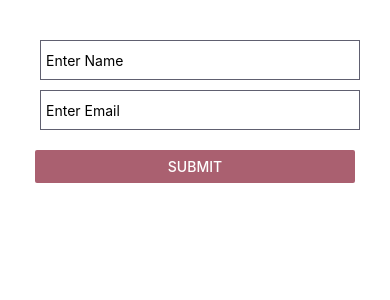
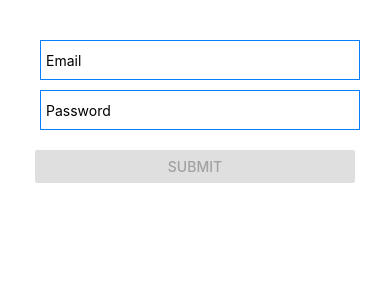
Before and after one commit to LagSeeN/ITE-439-Mobile-Device-Application-Development-React, a React Native app: screen / in a window 390 px wide. Shown: the top 300 px of the page. Built offline with nearby package versions, Linux system fonts and the light colour scheme.

Commit message:
add week6

```diff
--- a/App.js
+++ b/App.js
@@ -1,38 +1,127 @@
+// import React from 'react';
+// import {
+//   StyleSheet,
+//   Button,
+//   View,
+//   SafeAreaView,
+//   Text,
+//   Alert,
+// } from 'react-native';
+
+// const Separator = () => <View style={styles.separator} />;
+
+// const App = () => (
+//   <SafeAreaView style={styles.container}>
+//     <View>
+//       <Text style={styles.text}>
+//         The title and onPress handler are required. It is recommended to set
+//         accessibilityLabel to help make your app usable by everyone.
+//       </Text>
+//       <Button
+//         title="Press Me"
+//         onPress={() => Alert.alert('Alert', 'Simple Buton pressed')}
+//       />
+//     </View>
+//     <Separator />
+//     <View>
+//       <Text style={styles.text}>
+//         Adjust the color in a way that looks standard on each platform. On iOS,
+//         the color prop controls the color of the text. On Android, the color
+//         adjusts the background color of the button.
+//       </Text>
+//       <Button
+//         title="Press Me"
+//         color="#f194ff"
+//         onPress={() =>
+//           Alert.alert('Alert', 'Button with adjusted color pressed')
+//         }
+//       />
+//     </View>
+//     <Separator />
+//     <View>
+//       <Text style={styles.text}>
+//         All interaction for the component are disable.
+//       </Text>
+//       <Button title="Press Me" disabled />
+//     </View>
+//     <Separator />
+//     <View>
+//       <Text style={styles.text}>
+//         This layout strategy lets the title define the width of the button.
+//       </Text>
+//       <View style={styles.fixToText}>
+//         <Button
+//           title="LEFT BUTTON"
+//           onPress={() => Alert.alert('Alert', 'Left button pressed')}
+//         />
+//         <Button
+//           title="RIGHT BUTTON"
+//           onPress={() => Alert.alert('Alert', 'Right button pressed')}
+//         />
+//       </View>
+//     </View>
+//   </SafeAreaView>
+// );
+
+// const styles = StyleSheet.create({
+//   container: {
+//     flex: 1,
+//     justifyContent: 'center',
+//     marginHorizontal: 16,
+//   },
+//   separator: {
+//     marginVertical: 8,
+//     borderBottomColor: '#737373',
+//     borderBottomWidth: StyleSheet.hairlineWidth,
+//   },
+//   text: {
+//     textAlign: 'center',
+//     marginVertical: 8,
+//   },
+//   fixToText: {
+//     flexDirection: 'row',
+//     justifyContent: 'space-between',
+//   },
+// });
+// export default App;
+
+//////////////////////////////////////
+
 // import React, {Component} from 'react';
-// import {Text, StyleSheet, View, TextInput, Image} from 'react-native';
+// import {
+//   Text,
+//   StyleSheet,
+//   View,
+//   TouchableHighlight,
+//   TouchableNativeFeedback,
+//   TouchableOpacity,
+//   TouchableWithoutFeedback,
+// } from 'react-native';
 
 // export default class App extends Component {
+//   onPress() {}
+
 //   render() {
 //     return (
 //       <View style={styles.container}>
-//         <View style={styles.container}>
-//           <Image
-//             source={{
-//               uri:
-//                 'https://raw.githubusercontent.com/AboutReact/sampleresource/master/input_username.png',
-//             }}
-//             style={styles.ImageStlye}
-//           />
-//           <TextInput
-//             styles={{flex: 1}}
-//             placeholder="Enter your Name Here"
-//             underlineColorAndroid="tranparent"
-//           />
-//         </View>
-//         <View style={styles.container}>
-//           <Image
-//             source={{
-//               uri:
-//                 'https://raw.githubusercontent.com/AboutReact/sampleresource/master/input_phone.png',
-//             }}
-//             style={styles.ImageStlye}
-//           />
-//           <TextInput
-//             styles={{flex: 1}}
-//             placeholder="Enter your Mobile Here"
-//             underlineColorAndroid="tranparent"
-//           />
-//         </View>
+//         <TouchableNativeFeedback
+//           onPress={this.onPress}
+//           background={TouchableNativeFeedback.SelectableBackground()}>
+//           <View style={styles.button}>
+//             <Text> TouchableNativeFeedback (Only Android) </Text>
+//           </View>
+//         </TouchableNativeFeedback>
+//         <TouchableHighlight style={styles.button} onPress={this.onPress}>
+//           <Text>TouchableHighlight</Text>
+//         </TouchableHighlight>
+//         <TouchableOpacity style={styles.button} onPress={this.onPress}>
+//           <Text>TouchableOpacity</Text>
+//         </TouchableOpacity>
+//         <TouchableWithoutFeedback onPress={this.onPress}>
+//           <View style={styles.button}>
+//             <Text> TouchableWithoutFeedback </Text>
+//           </View>
+//         </TouchableWithoutFeedback>
 //       </View>
 //     );
 //   }
@@ -42,100 +131,151 @@
 //   container: {
 //     flex: 1,
 //     alignItems: 'center',
+//     marginTop: 50,
+//   },
+//   button: {
+//     alignItems: 'center',
+//     backgroundColor: '#DDDDDD',
+//     padding: 10,
+//     width: 300,
+//     margin: 16,
+//   },
+// });
+
+//////////////////////////////////////
+
+// import React from 'react';
+// import {
+//   StyleSheet,
+//   Button,
+//   View,
+//   SafeAreaView,
+//   Text,
+//   Alert,
+//   Image,
+//   TouchableOpacity,
+// } from 'react-native';
+
+// const Separator = () => <View style={styles.SeparatorLine} />;
+
+// const App = () => (
+//   <SafeAreaView style={styles.MainContainer}>
+//     <View>
+//       <TouchableOpacity style={styles.FacebookStyle}>
+//         <Image
+//           source={{
+//             uri:
+//               'https://raw.githubusercontent.com/AboutReact/sampleresource/master/facebook.png',
+//           }}
+//           style={styles.ImageIconStyle}
+//         />
+//         <Separator />
+//         <Text style={styles.TextStyle}>Login Using Facebook</Text>
+//       </TouchableOpacity>
+//       <TouchableOpacity style={styles.GooglePlusStyle}>
+//         <Image
+//           source={{
+//             uri:
+//               'https://raw.githubusercontent.com/AboutReact/sampleresource/master/google-plus.png',
+//           }}
+//           style={styles.ImageIconStyle}
+//         />
+//         <Separator />
+//         <Text style={styles.TextStyle}>Login Using Google Plus</Text>
+//       </TouchableOpacity>
+//     </View>
+//   </SafeAreaView>
+// );
+
+// const styles = StyleSheet.create({
+//   MainContainer: {
+//     flex: 1,
 //     justifyContent: 'center',
+//     alignItems: 'center',
 //     margin: 10,
 //   },
-//   SectionStyle: {
+//   GooglePlusStyle: {
 //     flexDirection: 'row',
-//     justifyContent: 'center',
-//     alignContent: 'center',
-//     backgroundColor: '#FFF',
+//     alignItems: 'center',
+//     backgroundColor: '#dc4e41',
 //     borderWidth: 0.5,
-//     borderColor: '#000',
+//     borderColor: '#fff',
 //     height: 40,
+//     width: 220,
 //     borderRadius: 5,
-//     margin: 10,
+//     margin: 5,
 //   },
-//   ImageStlye: {
+//   FacebookStyle: {
+//     flexDirection: 'row',
+//     alignItems: 'center',
+//     backgroundColor: '#485a96',
+//     borderWidth: 0.5,
+//     borderColor: '#fff',
+//     height: 40,
+//     width: 220,
+//     borderRadius: 5,
+//     margin: 5,
+//   },
+//   ImageIconStyle: {
 //     padding: 10,
 //     margin: 5,
 //     height: 25,
 //     width: 25,
 //     resizeMode: 'stretch',
-//     alignItems: 'center',
+//   },
+//   TextStyle: {
+//     color: '#fff',
+//     marginBottom: 4,
+//     marginRight: 20,
+//   },
+//   SeparatorLine: {
+//     backgroundColor: '#fff',
+//     width: 1,
+//     height: 40,
 //   },
 // });
+// export default App;
 
-//////////////////////////////////////////////
+///////////////////////////////////////
 
-// import React, {Component} from 'react';
-// import {Text, StyleSheet, View, TextInput, Alert, Button} from 'react-native';
+// import React, {useState} from 'react';
+// import {SafeAreaView, StyleSheet, View, Button, Image} from 'react-native';
 
-// export default class App extends Component {
-//   constructor(props) {
-//     super();
-//     this.state = {
-//       TextInputName: '',
-//       TextInputEmail: '',
-//     };
-//   }
-
-//   CheckTextInput = () => {
-//     if (this.state.TextInputName != '') {
-//       if (this.state.TextInputEmail != '') {
-//         alert('Success');
-//       } else {
-//         alert('Please Input Email');
-//       }
-//     } else {
-//       alert('Please Input Name');
-//     }
-//   };
-//   render() {
-//     return (
+// const App = () => {
+//   const [shouldShow, setshouldShow] = useState(true);
+//   return (
+//     <SafeAreaView style={{flex: 1}}>
 //       <View style={styles.container}>
-//         <TextInput
-//           placeholder="Enter Name"
-//           underlineColorAndroid="transparent"
-//           style={styles.TextInput}
-//           onChangeText={(TextInputName) => this.setState({TextInputName})}
+//         {/*Here we will retrun the view when state is true
+//         and will return false if state is false*/}
+//         {shouldShow ? (
+//           <Image
+//             source={{
+//               uri:
+//                 'https://raw.githubusercontent.com/AboutReact/sampleresource/master/old_logo.png',
+//             }}
+//             style={{width: 150, height: 150}}
+//           />
+//         ) : null}
+//         <Button
+//           title="Hide/Show Compoment"
+//           onPress={() => setshouldShow(!shouldShow)}
 //         />
-//         <TextInput
-//           placeholder="Enter Email"
-//           underlineColorAndroid="transparent"
-//           style={styles.TextInput}
-//           onChangeText={(TextInputEmail) => this.setState({TextInputEmail})}
-//         />
-//         <View style={{marginTop: 15}}>
-//           <Button
-//             title="Submit"
-//             color="#606070"
-//             onPress={this.CheckTextInput}
-//           />
-//         </View>
 //       </View>
-//     );
-//   }
-// }
+//     </SafeAreaView>
+//   );
+// };
 
 // const styles = StyleSheet.create({
 //   container: {
 //     flex: 1,
-//     // alignItems: 'center',
-//     // justifyContent: 'center',
-//     margin: 35,
-//   },
-//   TextInput: {
-//     paddingLeft: 5,
-//     margin: 5,
-//     height: 40,
-//     width: '100%',
-//     borderWidth: 1,
-//     borderColor: '#606070',
+//     justifyContent: 'center',
+//     alignItems: 'center',
+//     margin: 10,
 //   },
 // });
 
-////////////////////////////
+// export default App;
 
 import React, {Component, useState} from 'react';
 import {
@@ -148,37 +288,40 @@ import {
 } from 'react-native';
 
 const App = () => {
-  const [TextInputName, setTextInputName] = useState('');
-  const [TextInputEmail, setTextInputEmail] = useState('');
+  const [TextInputUsername, setTextInputUsername] = useState('');
+  const [TextInputPassword, setTextInputPassword] = useState('');
 
-  const CheckTextInput = () => {
-    if (TextInputName != '') {
-      if (TextInputEmail != '') {
-        alert('Success');
-      } else {
-        alert('Please Input Email');
-      }
-    } else {
-      alert('Please Input Name');
-    }
+  const showinput = () => {
+    alert('email : ' + TextInputUsername + '\npassword : ' + TextInputPassword);
   };
 
   return (
     <View style={styles.container}>
       <TextInput
-        placeholder="Enter Name"
+        placeholder="Email"
         underlineColorAndroid="transparent"
         style={styles.TextInput}
-        onChangeText={(TextInputName) => setTextInputName(TextInputName)}
+        onChangeText={(TextInputUsername) =>
+          setTextInputUsername(TextInputUsername)
+        }
       />
       <TextInput
-        placeholder="Enter Email"
+        placeholder="Password"
         underlineColorAndroid="transparent"
         style={styles.TextInput}
-        onChangeText={(TextInputEmail) => setTextInputEmail(TextInputEmail)}
+        onChangeText={(TextInputPassword) =>
+          setTextInputPassword(TextInputPassword)
+        }
       />
       <View style={{marginTop: 15}}>
-        <Button title="Submit" color="#AA6070" onPress={CheckTextInput} />
+        <Button
+          disabled={
+            TextInputUsername == '' || TextInputPassword == '' ? true : false
+          }
+          title="Submit"
+          color="#0080ff"
+          onPress={showinput}
+        />
       </View>
     </View>
   );
@@ -199,6 +342,6 @@ const styles = StyleSheet.create({
     height: 40,
     width: '100%',
     borderWidth: 1,
-    borderColor: '#606070',
+    borderColor: '#0080ff',
   },
 });
```
Also changed, not shown: Week5.txt (added).
